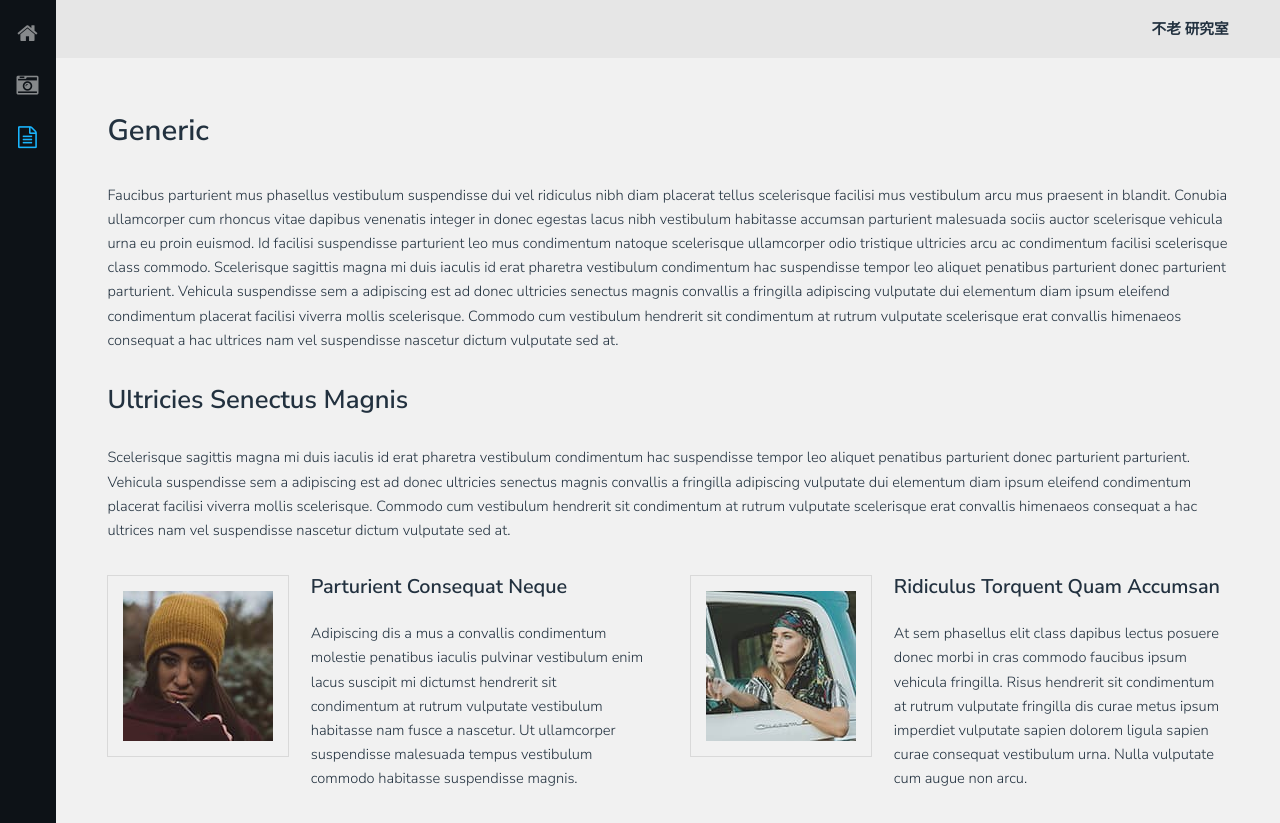
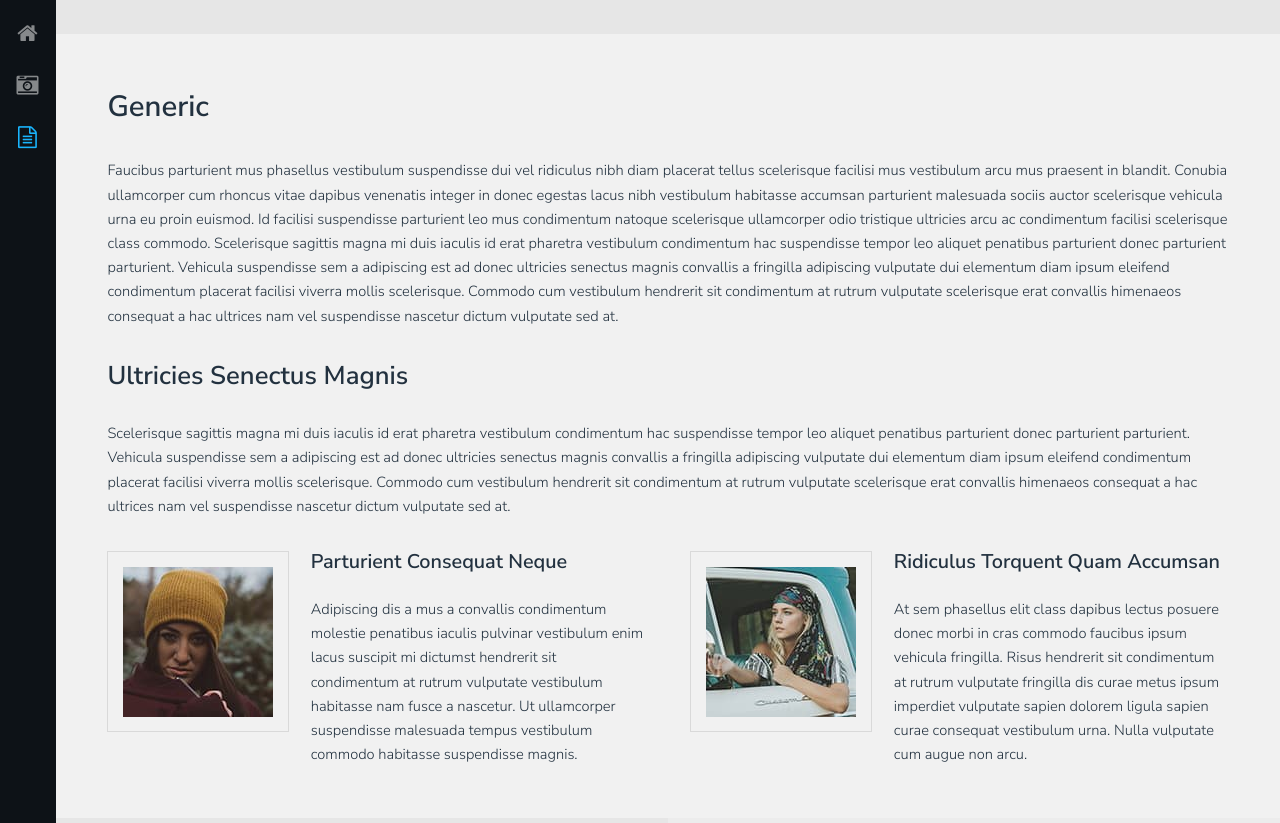
Before and after one commit to agelessteam/agelessteam.github.io, a plain HTML site: page final/generic.html in a window 1280 px wide. Shown: the top 823 px of the page. Drawn offline with Linux system fonts and the light colour scheme.

Commit message:
Update generic.html

```diff
--- a/final/generic.html
+++ b/final/generic.html
@@ -28,7 +28,7 @@
 
 					<!-- Header -->
 						<header id="header">
-							<div>不老 <span>研究室</span></div>
+							<!--<div>不老 <span>研究室</span></div>-->
 						</header>
 
 					<!-- Section -->
```
